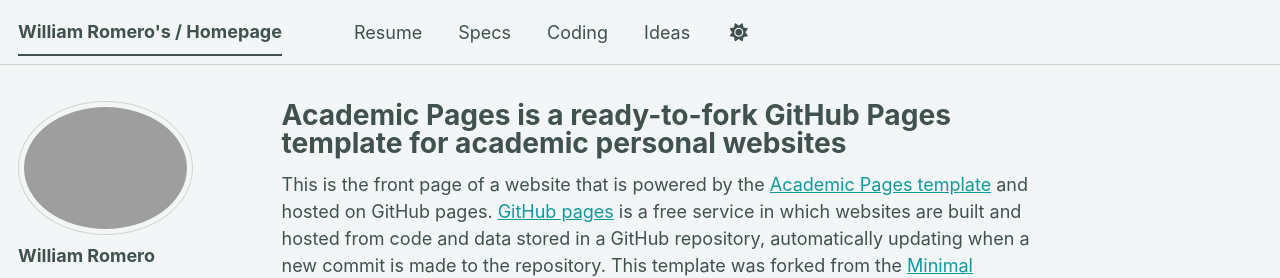
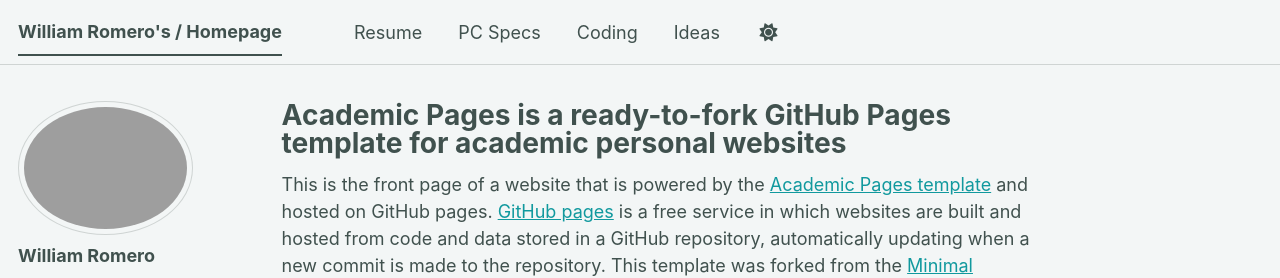
Before and after one commit to williamromero11/williamromero11.github.io, a Jekyll site: the page built from _pages/about.md, in a window 1280 px wide. Shown: the top 278 px of the page. Built offline with Jekyll 4.4.1, drawn with Linux system fonts in a browser that asks for light colours; a script bundle is joined from its source files by our own code; library files that are not in the unit come from our copies.

```diff
--- a/_data/navigation.yml
+++ b/_data/navigation.yml
@@ -11,8 +11,8 @@ main:
   - title: "Resume"
     url: "/files/William%20Romero%20Resume%20PDF.pdf"
 
-  - title: "Specs"
-    url: /talks/
+  - title: "PC Specs"
+    url: "/specs/"
 
   - title: "Coding"
     url: /teaching/
```
